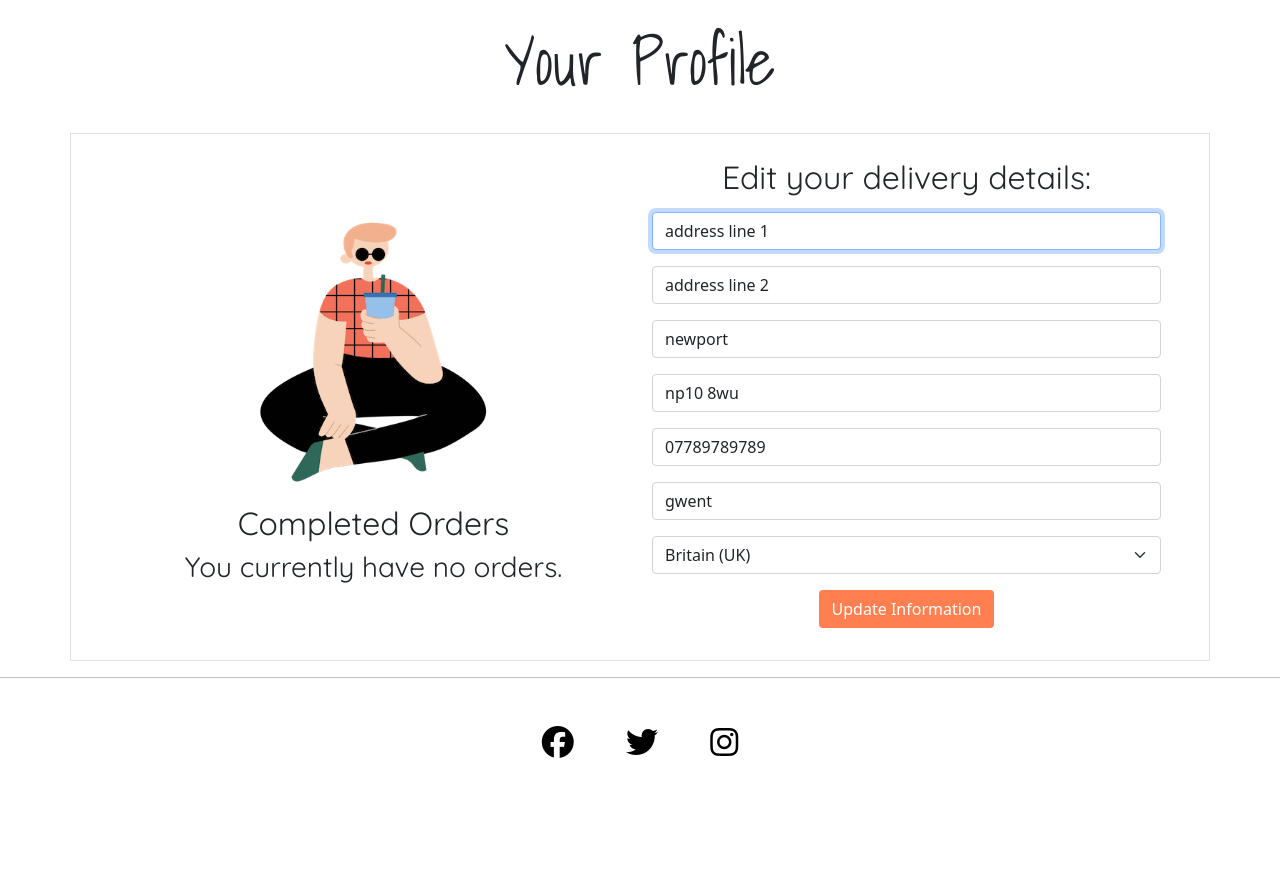
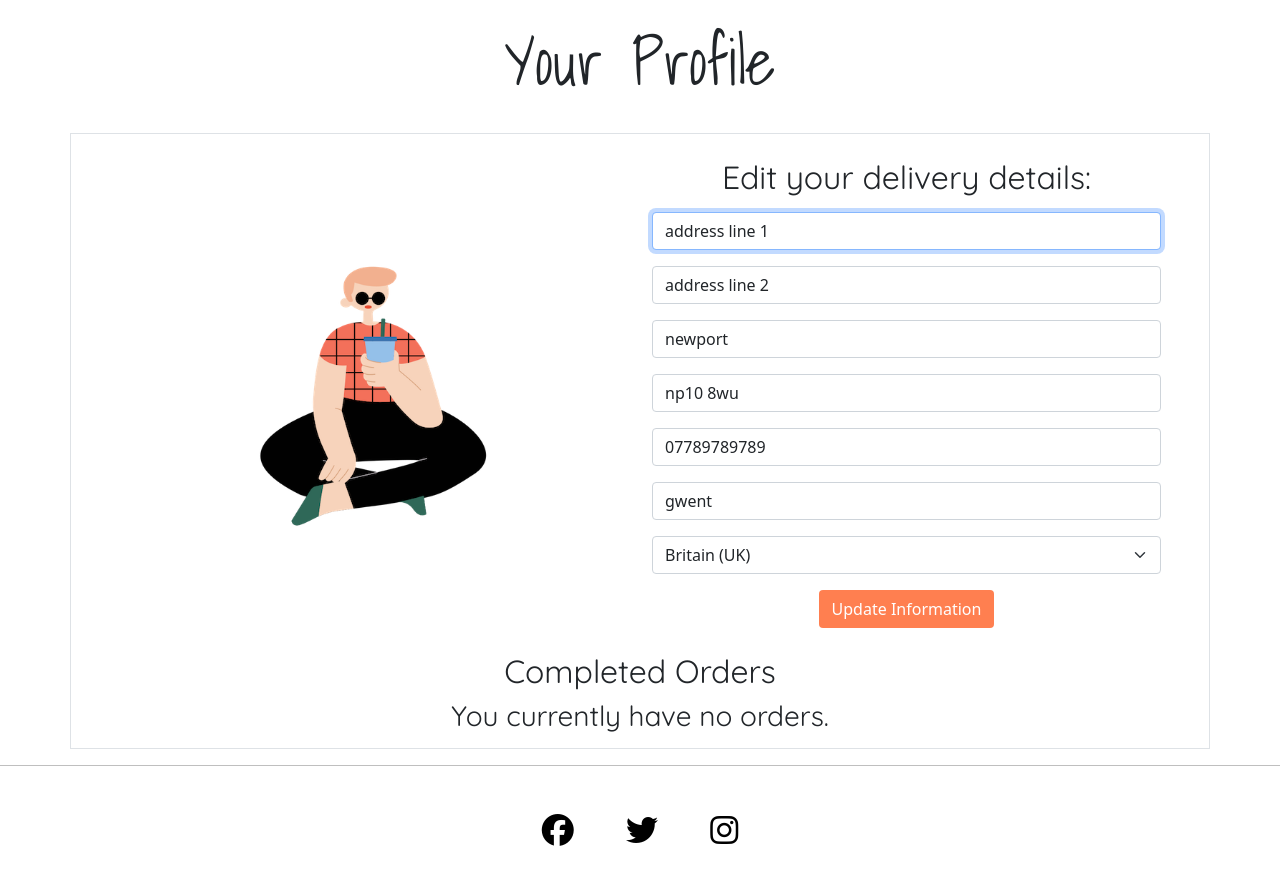
Before and after one commit to Code-Institute-Submissions/the-easy-whey, a Django app: page /profile/ in a window 1280 px wide. Shown: the part 70-942 px from the top of the page. Before the commit the page ends 828 px from the top, so only its background shows below. Run offline with Django 3.2, Linux system fonts and the light colour scheme; a user stored in the database is signed in; data comes from the database, SQL or seed files in the repository; data that the repository does not hold is empty; some libraries are stand-ins or nearby versions.

Commit message:
profile page template changed

```diff
--- a/templates/profiles/profile.html
+++ b/templates/profiles/profile.html
@@ -18,13 +18,19 @@
 {% block content %}
 <div class="container border py-2 px-5 mt-4">
     <div class="row justify-content-center align-items-center">
-        <div class="col-lg-6 text-center">
-            <div class="row">
-                <div class="col"><img src="{% static 'images/man-shake-sitting.png' %}" class="img-fluid my-2 w-50"
-                        alt="man sitting with a protein shake"></div>
+        <div class="col text-center align-self-center"><img src="{% static 'images/man-shake-sitting.png' %}"
+                class="img-fluid my-2 w-50" alt="man sitting with a protein shake"></div>
+        <div class="col-md-6 text-center">
+            <h2 class="text-font my-3">Edit your delivery details:</h2>
+            <form action="{% url 'profile' %}" method="POST" id="profile-delivery-form">
+                {% csrf_token %}
+                {{ form | crispy }}
+                <button type="submit" class="btn standout-button mb-4">Update Information</button>
+            </form>
         </div>
-            <div class="row">
-                <div class="col">
+    </div>
+    <div class="row justify-content-center align-items-center">
+        <div class="col text-center">
             <h2 class="text-font">Completed Orders</h2>
             {% if orders %}
             <table class="table table-hover align-middle text-font">
@@ -72,14 +78,5 @@
         </div>
     </div>
 </div>
-        <div class="col-md-6 text-center">
-            <h2 class="text-font my-3">Edit your delivery details:</h2>
-            <form action="{% url 'profile' %}" method="POST" id="profile-delivery-form">
-                {% csrf_token %}
-                {{ form | crispy }}
-                <button type="submit" class="btn standout-button mb-4">Update Information</button>
-            </form>
-        </div>
-    </div>
 </div>
 {% endblock %}
```
Lines whose indentation alone changed are shown as unchanged.
